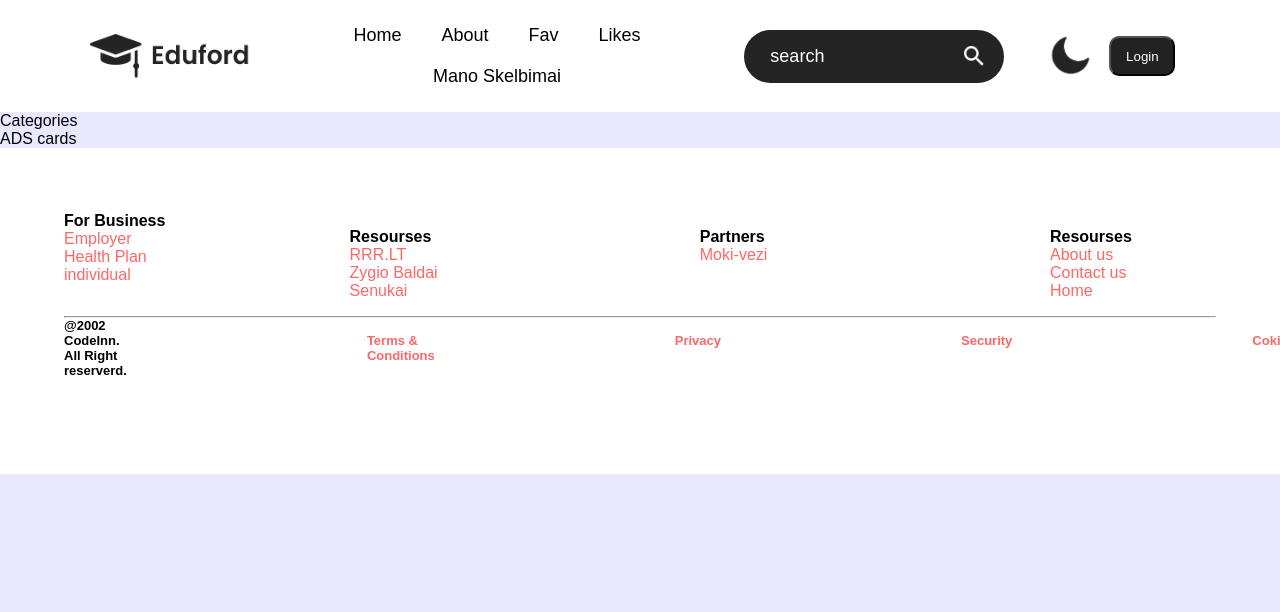
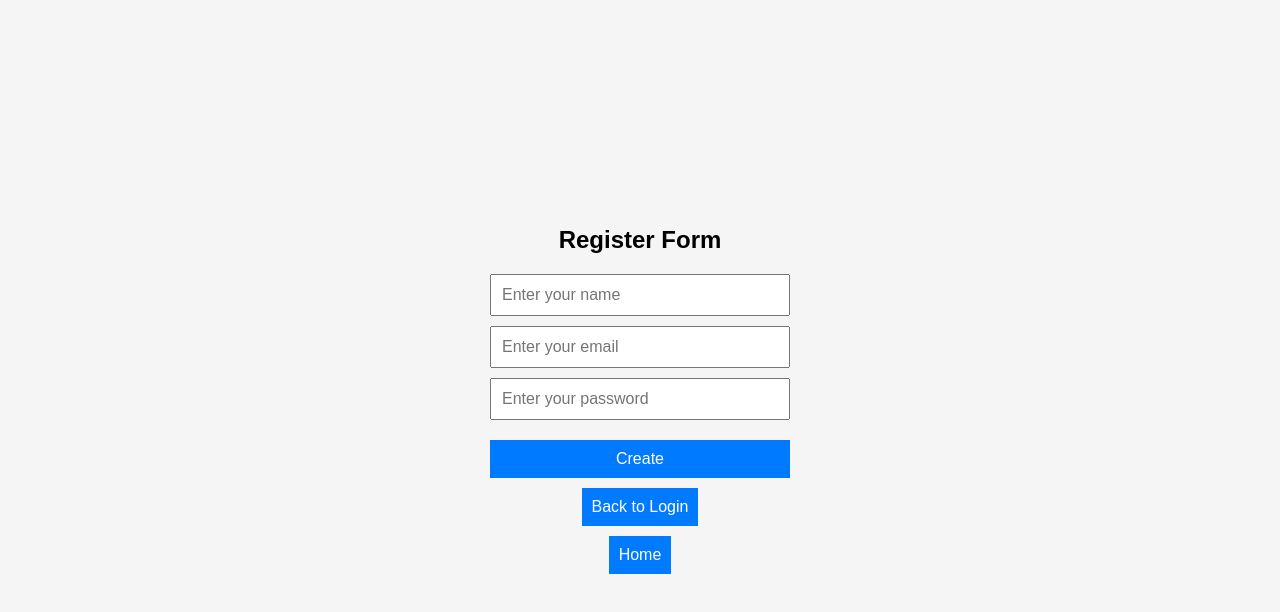
Before and after one commit to granto-egzaminas/egzaminas-frontend, a React (Create React App) app: page /register in a window 1280 px wide. Shown: the top 612 px of the page. Built offline with nearby package versions, Linux system fonts and the light colour scheme.

Commit message:
Laurynas/bugfix

```diff
--- a/src/App.jsx
+++ b/src/App.jsx
@@ -1,21 +1,39 @@
-import React, { useEffect, useState } from 'react'
+import React from "react";
 
-import Header from './Components/Header/Header'
-import Footer from './Components/Footer/Footer'
-import Body from './Components/Body/Body'
+import "./App.css";
+import {
+  BrowserRouter as Router,
+  Routes,
+  Route,
+  Navigate,
+} from "react-router-dom";
+import RegisterPage from "./Components/Register/RegisterPage";
+import LoginPage from "./Components/Login/LoginPage";
+
+//proxy srv port 5000
+
+import Header from "./Components/Header/Header";
+import Footer from "./Components/Footer/Footer";
+import Body from "./Components/Body/Body";
 const App = () => {
-  const current_theme = localStorage.getItem('current_theme')
-  const [theme,setTheme] = useState(current_theme? current_theme: "light")
-  useEffect(()=>{
-    localStorage.setItem('current_theme',theme)
-  },[theme])
   return (
-    <div className={`container ${theme} `}>
-      <Header theme={theme} setTheme={setTheme}/>
-      <Body/>
-      <Footer/>
-      </div>
-  )
-}
+    <Router>
+      <Routes>
+        <Route path="/login" element={<LoginPage />} />
+        <Route path="/register" element={<RegisterPage />} />
+        <Route
+          path="*"
+          element={
+            <>
+              <Header />
+              <Body />
+              <Footer />
+            </>
+          }
+        />
+      </Routes>
+    </Router>
+  );
+};
 
-export default App
+export default App;
--- a/src/Components/Body/Body.jsx
+++ b/src/Components/Body/Body.jsx
@@ -1,12 +1,54 @@
-import React from 'react'
-import "./Body.css"
-const Body = () => {
+import React, { useEffect, useState } from "react";
+import "./Body.css";
+const AdsList = () => {
+  const [ads, setAds] = useState([]);
+  const [error, setError] = useState(null);
+
+  useEffect(() => {
+    const fetchAds = async () => {
+      try {
+        const response = await fetch("http://localhost:5000/api/ads/", {
+          method: "GET",
+          headers: {
+            "Content-Type": "application/json",
+          },
+        });
+        if (response.ok) {
+          const data = await response.json();
+          setAds(data.ads);
+        } else {
+          console.error("Failed to fetch ads", response.statusText);
+        }
+      } catch (error) {
+        console.error("Error fetching ads:", error);
+        setError(error.message);
+      }
+    };
+
+    fetchAds();
+  }, []);
+
+  if (error) {
+    return <div>Error: {error}</div>;
+  }
+
   return (
-    <>
-   <div className='Categories'>Categories</div>
-   <div className='AdsCards'>ADS cards</div>
-   </>
-  )
-}
+    <div className="adsContainer ">
+      <div>
+        <h1>Ads List</h1>
+      </div>
+      <ul className="ads ">
+        {ads.map((ad) => (
+          <li key={ad._id}>
+            <img src={ad.image} alt={ad.description} />
+            <p>Price: {ad.price}</p>
+            <p>Description: {ad.description}</p>
+            <p>Category: {ad.category_id}</p>
+          </li>
+        ))}
+      </ul>
+    </div>
+  );
+};
 
-export default Body
+export default AdsList;
--- a/src/Components/Footer/Footer.css
+++ b/src/Components/Footer/Footer.css
@@ -2,8 +2,8 @@
     padding: 4rem 4rem;
 }
 .footer{
-    background-color: white;
-    /* color: black; */
+
+    color: white;
 }
 .sb_footer{
     display: flex;
@@ -25,7 +25,7 @@
     display: flex;
     justify-content: flex-start;
     flex-direction: column;
-    /* color:black; */
+
 }
 a{
     color: rgb(255, 103, 103);
--- a/src/Components/Footer/Footer.jsx
+++ b/src/Components/Footer/Footer.jsx
@@ -8,45 +8,25 @@ const Footer = () => {
             <div className='sb_footer-links'>
                 <div className='sb_footer-links-div'>
                 <h4>For Business</h4>
-                <a href="/employer">
                     <p>Employer</p>
-                </a>
-                <a href="/healtPlan">
                     <p>Health Plan</p>
-                </a>
-                <a href="/individual">
                     <p>individual</p>
-                </a>
                 </div>
                 <div className='sb_footer-links_div'>
                 <h4>Resourses</h4>
-                <a href="/Recourse">
                     <p>RRR.LT</p>
-                </a>
-                <a href="/Resourse">
                     <p>Zygio Baldai</p>
-                </a>
-                <a href="/Resourse">
                     <p>Senukai</p>
-                </a>
                 </div>
                 <div className='sb_footer-links_div'>
                     <h4>Partners</h4>
-                <a href="/Partners">
                     <p>Moki-vezi</p>
-                </a>
                 </div>
                 <div className='sb_footer-links_div'>
                 <h4>Resourses</h4>
-                <a href="/About">
                     <p>About us</p>
-                </a>
-                <a href="/Contact us">
                     <p>Contact us </p>
-                </a>
-                <a href="/Home">
                     <p>Home</p>
-                </a>
                 </div>
                 <hr />
 
--- a/src/Components/Header/Header.css
+++ b/src/Components/Header/Header.css
@@ -1,72 +1,68 @@
-.navbar{
+.navbar {
   width: 100%;
   display: flex;
   align-items: center;
-    justify-content:  space-between;
-    background: #fff;
+  justify-content: space-between;
+  color: white;
   padding: 15px 7%;
   transition: 0.5s;
 }
-.logo{
+.logo {
   width: 160px;
   cursor: pointer;
 }
-ul{
+ul {
   flex: 1;
   list-style: none;
   text-align: center;
 }
-ul li{
+ul li {
   display: inline-block;
   margin: 10px 20px;
   font-size: 18px;
   cursor: pointer;
 }
-.toggle-icon{
+.toggle-icon {
   width: 50px;
   cursor: pointer;
-    margin-left: 40px ;
+  margin-left: 40px;
 }
-.search-box{
+.search-box {
   display: flex;
   align-items: center;
-    background: #242424;
+  background: white;
   padding: 10px 20px;
   border-radius: 50px;
-
 }
-.search-box input{
+.search-box input {
   padding: 6px;
   background: transparent;
   border: 0;
   outline: 0;
-    color: #fff;
+  color: black;
   font-size: 18px;
   max-width: 200px;
-
 }
-.search-box input::placeholder{
-    color: #fff;
-
+.search-box input::placeholder {
+  color: black;
 }
-.search-box img{
+.search-box img {
   width: 20px;
   cursor: pointer;
 }
-.dark .navbar{
-    background: #000;
+.dark .navbar {
   color: #fff;
 }
-.dark .search-box{
+.dark .search-box {
   background: #fff;
 }
-.dark .search-box input{
+.dark .search-box input {
   color: #222;
 }
-.dark .search-box input::placeholder{
+.dark .search-box input::placeholder {
   color: #222;
 }
-.LoginBtn{
+.LoginBtn {
   width: 6%;
   height: 40px;
   background: #222;
@@ -75,9 +71,22 @@ ul li{
   border-radius: 10px;
   cursor: pointer;
 }
-.dark .LoginBtn{
+.LoginBtn {
   background: #fff;
   color: #222;
   cursor: pointer;
-
 }
+.RegisterBtn {
+  background: white;
+  color: #222;
+  cursor: pointer;
+}
+.RegisterBtn {
+  width: 8%;
+  height: 40px;
+  background: white;
+  margin: 15px;
+  color: black;
+  border-radius: 10px;
+  cursor: pointer;
+}
--- a/src/Components/Header/Header.jsx
+++ b/src/Components/Header/Header.jsx
@@ -1,19 +1,44 @@
-import React from 'react'
-import "./Header.css"
-import logo_light from "../../assets/logo-black.png"
-import logo_dark from "../../assets/logo-white.png"
-import search_icon_light from "../../assets/search-w.png"
-import search_icon_dark from "../../assets/search-b.png"
-import toogle_light from "../../assets/night.png"
-import toogle_dark from "../../assets/day.png"
+import React from "react";
+import "./Header.css";
 
-const Header = ({theme,setTheme}) => {
-    const toggleTheme = () => {
-        theme === "light" ? setTheme("dark") : setTheme("light");
-    }
+import logo_dark from "../../assets/logo-white.png";
+import search_icon_dark from "../../assets/search-b.png";
+import { useNavigate } from "react-router-dom";
+
+const Header = ({ theme, setTheme }) => {
+  const navigate = useNavigate();
   return (
-    <div className='navbar'>
-        <img src={theme=== "light"? logo_light: logo_dark} alt="logo" className='logo'/>
+    <div className="navbar">
+      <img src={logo_dark} alt="logo" className="logo" />
+      <ul>
+        <li onClick={() => navigate("/")}>Home</li>
+        <li ocClick={() => navigate("/about")}>About</li>
+        <li ocClick={() => navigate("/")}>Mano Skelbimai</li>
+        <li ocClick={() => navigate("/myads")}>Pridėti skelbimą</li>
+      </ul>
+      <div className="search-box">
+        <input type="text" placeholder="search" />
+        <img src={search_icon_dark} alt="" />
+      </div>
+      <button
+        className="RegisterBtn"
+        type={"submit"}
+        onClick={() => navigate("/register")}
+      >
+        Register
+      </button>
+      <button
+        className="LoginBtn"
+        type={"submit"}
+        onClick={() => navigate("/login")}
+      >
+        Login
+      </button>
+    </div>
+  );
+};
+<div className="navbar">
+  <img src={logo_dark} alt="logo" className="logo" />
   <ul>
     <li>Home</li>
     <li>About</li>
@@ -21,14 +46,14 @@ const Header = ({theme,setTheme}) => {
     <li>Likes</li>
     <li>Mano Skelbimai</li>
   </ul>
-        <div className='search-box'>
-            <input type="text" placeholder='search' />
-            <img src={theme ==="light" ? search_icon_light :  search_icon_dark} alt="" />
+  <div className="search-box">
+    <input type="text" placeholder="search" />
+    <img src={search_icon_dark} alt="" />
   </div>
-        <img onClick={()=>{toggleTheme()}} src={theme=== 'light'? toogle_light: toogle_dark} alt="" className='toggle-icon' />
-        <button className='LoginBtn' type={'submit'} >Login</button>
-        </div>
-  )
-}
 
-export default Header
+  <button className="LoginBtn" type={"submit"}>
+    Login
+  </button>
+</div>;
+
+export default Header;
--- /dev/null
+++ b/src/Components/Login/LoginPage.jsx
@@ -0,0 +1,75 @@
+import React, { useState } from "react";
+import { useNavigate } from "react-router-dom";
+import styles from "./LoginPage.module.css";
+
+function LoginPage() {
+  const navigate = useNavigate();
+  const [username, setUsername] = useState("");
+  const [password, setPassword] = useState("");
+  const [error, setError] = useState("");
+
+  const handleBackToRegister = () => {
+    navigate("/register");
+  };
+  const handleBackToHome = () => {
+    navigate("/");
+  };
+
+  const handleLogin = async (e) => {
+    e.preventDefault();
+    try {
+      const response = await fetch("http://localhost:5000/api/auth/login", {
+        method: "POST",
+        headers: {
+          "Content-Type": "application/json",
+        },
+        body: JSON.stringify({ username, password }),
+      });
+
+      if (!response.ok) {
+        throw new Error("Failed to login");
+      }
+
+      const data = await response.json();
+      const { user, token } = data;
+      if (!user) {
+        throw new Error("User data is missing in response");
+      }
+      // navigation based on role
+      if (user.role === "admin") {
+        navigate("/dashboard");
+      } else {
+        navigate("/");
+      }
+    } catch (error) {
+      console.error("Login error", error);
+      setError("Failed to login. Please check your credentials.");
+    }
+  };
+
+  return (
+    <div className={styles.loginContainer}>
+      <h2>Login</h2>
+      {error && <p>{error}</p>}
+      <form onSubmit={handleLogin} className={styles.loginForm}>
+        <input
+          type="text"
+          placeholder="Enter your username"
+          value={username}
+          onChange={(e) => setUsername(e.target.value)}
+        />
+        <input
+          type="password"
+          placeholder="Password"
+          value={password}
+          onChange={(e) => setPassword(e.target.value)}
+        />
+        <button type="submit">Login</button>
+      </form>
+      <button onClick={handleBackToRegister}>Register an account</button>
+      <button onClick={handleBackToHome}>Home</button>
+    </div>
+  );
+}
+
+export default LoginPage;
--- /dev/null
+++ b/src/Components/Login/LoginPage.module.css
@@ -0,0 +1,52 @@
+.loginContainer {
+  display: flex;
+  flex-direction: column;
+  align-items: center;
+  justify-content: center;
+  height: 100vh;
+  background-color: #f5f5f5;
+}
+
+h2 {
+  margin-bottom: 20px;
+}
+
+.loginForm {
+  display: flex;
+  flex-direction: column;
+  width: 300px;
+}
+
+.loginForm input {
+  margin-bottom: 10px;
+  padding: 10px;
+  font-size: 16px;
+}
+
+.loginForm button {
+  padding: 10px;
+  font-size: 16px;
+  background-color: #007bff;
+  color: white;
+  border: none;
+  cursor: pointer;
+  margin-top: 10px;
+}
+
+.loginForm button:hover {
+  background-color: #0056b3;
+}
+
+button {
+  padding: 10px;
+  font-size: 16px;
+  margin-top: 10px;
+  cursor: pointer;
+  background-color: #007bff;
+  color: white;
+  border: none;
+}
+
+button:hover {
+  background-color: #0056b3;
+}
--- /dev/null
+++ b/src/Components/Register/RegisterPage.jsx
@@ -0,0 +1,81 @@
+import React, { useState } from "react";
+import { useNavigate } from "react-router-dom";
+import styles from "./RegisterPage.module.css";
+
+function RegisterPage() {
+  const navigate = useNavigate();
+  const [name, setName] = useState("");
+  const [email, setEmail] = useState("");
+  const [password, setPassword] = useState("");
+  const [error, setError] = useState("");
+
+  const handleBackToLogin = () => {
+    navigate("/login");
+  };
+  const handleBackToHome = () => {
+    navigate("/");
+  };
+
+  const handleRegister = async (e) => {
+    e.preventDefault();
+    try {
+      const response = await fetch("http://localhost:5000/api/users/register", {
+        method: "POST",
+        headers: {
+          "Content-Type": "application/json",
+        },
+        body: JSON.stringify({ name, email, password }),
+      });
+
+      if (!response.ok) {
+        const errorData = await response.json();
+        throw new Error(errorData.message || "Failed to register");
+      }
+      const data = await response.json();
+      navigate("/login");
+    } catch (error) {
+      console.error("Registration error:", error);
+      setError(error.message);
+    }
+  };
+
+  return (
+    <div className={styles.registerContainer}>
+      <h2>Register Form</h2>
+      {error && <p>{error}</p>}
+      <div>
+        <form className={styles.registerForm} onClick={handleRegister}>
+          <input
+            type="text"
+            placeholder="Enter your name"
+            value={name}
+            onChange={(e) => setName(e.target.value)}
+          ></input>
+          <input
+            type="email"
+            placeholder="Enter your email"
+            value={email}
+            onChange={(e) => setEmail(e.target.value)}
+          ></input>
+          <input
+            type="password"
+            placeholder="Enter your password"
+            value={password}
+            onChange={(e) => setPassword(e.target.value)}
+          ></input>
+          <button className={styles.registerBtn} type="submit">
+            Create
+          </button>
+        </form>
+      </div>
+      <button type="button" onClick={handleBackToLogin}>
+        Back to Login
+      </button>
+      <button type="button" onClick={handleBackToHome}>
+        Home
+      </button>
+    </div>
+  );
+}
+
+export default RegisterPage;
--- /dev/null
+++ b/src/Components/Register/RegisterPage.module.css
@@ -0,0 +1,52 @@
+.registerContainer {
+  display: flex;
+  flex-direction: column;
+  align-items: center;
+  justify-content: center;
+  height: 100vh;
+  background-color: #f5f5f5;
+}
+
+h2 {
+  margin-bottom: 20px;
+}
+
+.registerForm {
+  display: flex;
+  flex-direction: column;
+  width: 300px;
+}
+
+.registerForm input {
+  margin-bottom: 10px;
+  padding: 10px;
+  font-size: 16px;
+}
+
+.registerForm button {
+  padding: 10px;
+  font-size: 16px;
+  background-color: #007bff;
+  color: white;
+  border: none;
+  cursor: pointer;
+  margin-top: 10px;
+}
+
+.registerForm button:hover {
+  background-color: #0056b3;
+}
+
+button {
+  padding: 10px;
+  font-size: 16px;
+  margin-top: 10px;
+  cursor: pointer;
+  background-color: #007bff;
+  color: white;
+  border: none;
+}
+
+button:hover {
+  background-color: #0056b3;
+}
--- a/src/index.css
+++ b/src/index.css
@@ -1,3 +1,6 @@
+:root{
+ background: #222;
+}
 *{
   margin: 0;
   padding: 0;
```
Also changed, not shown: src/Components/Body/Body.css (+9 -3 lines). Lines whose indentation alone changed are shown as unchanged.
